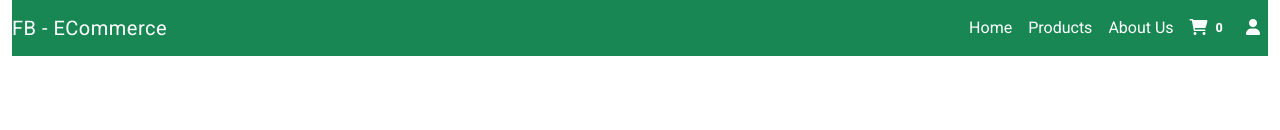
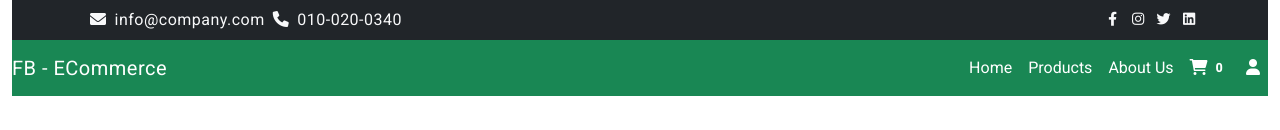
Before and after one commit to fbaltaci/angular-ecommerce-w-be, an Angular app: page /home in a window 1280 px wide. Shown: the top 130 px of the page. Built offline with nearby package versions, Linux system fonts and the light colour scheme; no server answers.

Commit message:
top-nav and product-details components are added.

```diff
--- a/src/app/components/header/header.component.html
+++ b/src/app/components/header/header.component.html
@@ -1,3 +1,7 @@
+<!-- Top Nav -->
+
+<app-top-nav></app-top-nav>
+
 <!-- Header -->
 <nav class="navbar navbar-expand-lg navbar-light bg-success">
     <a class="navbar-brand text-white" [routerLink]="['/']">FB - ECommerce</a>
--- a/src/app/components/header/header.component.ts
+++ b/src/app/components/header/header.component.ts
@@ -3,6 +3,7 @@ import { Component } from '@angular/core';
 import { RouterModule } from '@angular/router';
 import { ECommerceService } from '../../services/ecommerce.service';
 import { CartPreviewComponent } from '../cart-preview/cart-preview.component';
+import { TopNavComponent } from '../top-nav/top-nav.component';
 
 /**
  * Header component
@@ -10,7 +11,7 @@ import { CartPreviewComponent } from '../cart-preview/cart-preview.component';
 @Component({
   selector: 'app-header',
   standalone: true,
-  imports: [CommonModule, RouterModule, CartPreviewComponent],
+  imports: [CommonModule, RouterModule, CartPreviewComponent, TopNavComponent],
   templateUrl: './header.component.html',
   styleUrls: ['./header.component.css'],
 })
--- /dev/null
+++ b/src/app/components/product-details/product-details.component.html
@@ -0,0 +1,17 @@
+<div class="col-md-3 mb-4" *ngFor="let productDetails of data">
+    <div class="card h-100">
+        <img [src]="productDetails.productImageUrl" class="card-img-top" alt="{{ productDetails.productShortName }}">
+        <div class="card-body">
+            <h5 class="card-title">{{ productDetails.productName }}</h5>
+            <p class="card-text text-danger">{{ productDetails.productPrice }}</p>
+            <div>
+                <span class="text-muted">({{ productDetails.categoryName }})</span>
+            </div>
+        </div>
+        <div class="card-footer bg-transparent">
+            <button class="btn btn-success btn-sm w-100">
+                <i class="fas fa-shopping-cart"></i> Add to Cart
+            </button>
+        </div>
+    </div>
+</div>
--- /dev/null
+++ b/src/app/components/top-nav/top-nav.component.html
@@ -0,0 +1,23 @@
+<nav class="navbar navbar-expand-lg bg-dark navbar-light d-none d-lg-block" id="templatemo_nav_top">
+    <div class="container text-light">
+        <div class="w-100 d-flex justify-content-between">
+            <div>
+                <i class="fa fa-envelope mx-2"></i>
+                <a class="navbar-sm-brand text-light text-decoration-none"
+                    href="mailto:info@company.com">info&#64;company.com</a>
+                <i class="fa fa-phone mx-2"></i>
+                <a class="navbar-sm-brand text-light text-decoration-none" href="tel:010-020-0340">010-020-0340</a>
+            </div>
+            <div>
+                <a class="text-light" href="https://fb.com/templatemo" target="_blank" rel="sponsored"><i
+                        class="fab fa-facebook-f fa-sm fa-fw me-2"></i></a>
+                <a class="text-light" href="https://www.instagram.com/" target="_blank"><i
+                        class="fab fa-instagram fa-sm fa-fw me-2"></i></a>
+                <a class="text-light" href="https://twitter.com/" target="_blank"><i
+                        class="fab fa-twitter fa-sm fa-fw me-2"></i></a>
+                <a class="text-light" href="https://www.linkedin.com/" target="_blank"><i
+                        class="fab fa-linkedin fa-sm fa-fw"></i></a>
+            </div>
+        </div>
+    </div>
+</nav>
--- a/src/app/pages/products-page/products-page.component.html
+++ b/src/app/pages/products-page/products-page.component.html
@@ -19,22 +19,7 @@
 
 <div class="row mt-4" *ngIf="getAllProductsResponse.data.length > 0; else loading">
     <div class="col-md-3 mb-4" *ngFor="let productDetails of getAllProductsResponse.data">
-        <div class="card h-100">
-            <img [src]="productDetails.productImageUrl" class="card-img-top"
-                alt="{{ productDetails.productShortName }}">
-            <div class="card-body">
-                <h5 class="card-title">{{ productDetails.productName }}</h5>
-                <p class="card-text text-danger">{{ productDetails.productPrice }}</p>
-                <div>
-                    <span class="text-muted">({{ productDetails.categoryName }})</span>
-                </div>
-            </div>
-            <div class="card-footer bg-transparent">
-                <button class="btn btn-success btn-sm w-100">
-                    <i class="fas fa-shopping-cart"></i> Add to Cart
-                </button>
-            </div>
-        </div>
+        <app-product-details [data]="getAllProductsResponse.data"></app-product-details>
     </div>
 </div>
 
--- a/src/app/pages/products-page/products-page.component.ts
+++ b/src/app/pages/products-page/products-page.component.ts
@@ -3,6 +3,7 @@ import { Component } from '@angular/core';
 import { IGetAllProductsResponse } from '../../models/IGetAllProductsResponse';
 import { ECommerceService } from '../../services/ecommerce.service';
 import { IProductDetailsResponse } from '../../models/IProductDetailsResponse';
+import { ProductDetailsComponent } from '../../components/product-details/product-details.component';
 
 /**
  * ProductsPageComponent
@@ -10,7 +11,7 @@ import { IProductDetailsResponse } from '../../models/IProductDetailsResponse';
 @Component({
   selector: 'app-products-page',
   standalone: true,
-  imports: [CommonModule],
+  imports: [CommonModule, ProductDetailsComponent],
   templateUrl: './products-page.component.html',
   styleUrl: './products-page.component.css',
 })
```
Also changed, not shown: src/app/components/product-details/product-details.component.ts (added, +14 -0 lines), src/app/components/top-nav/top-nav.component.ts (added, +10 -0 lines), src/app/components/product-details/product-details.component.css (added), src/app/components/top-nav/top-nav.component.css (added), 2 other files (tests, documents, lock files or other folders).
